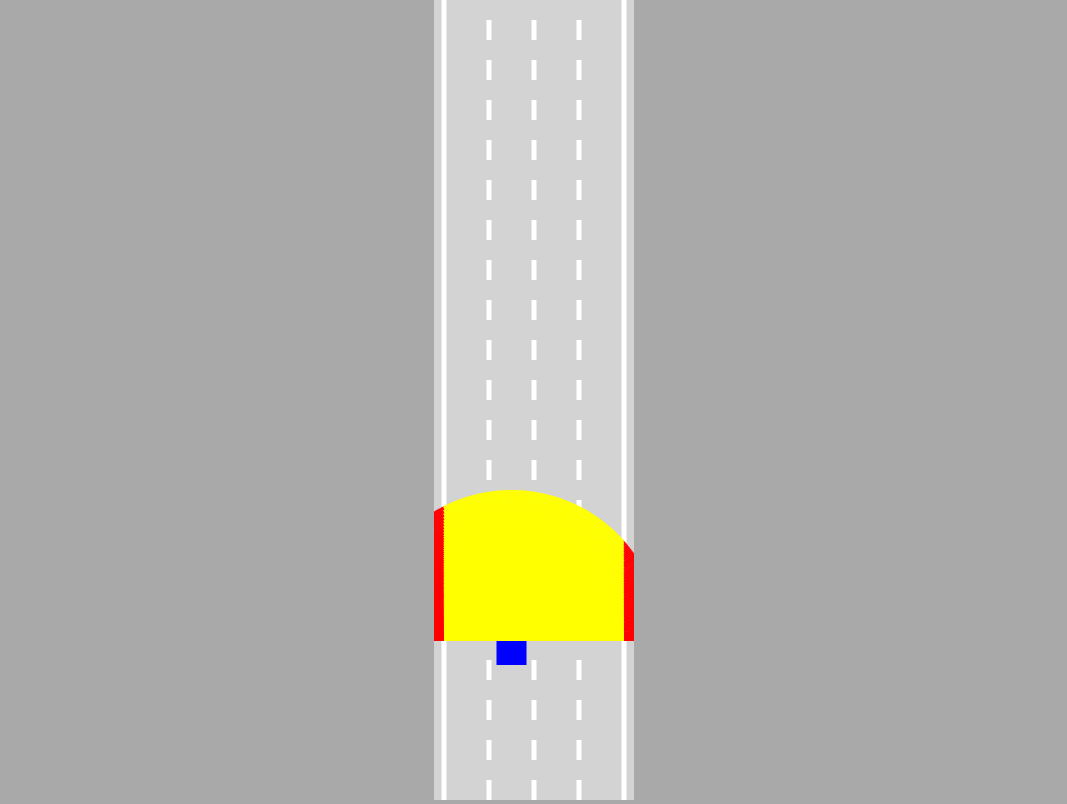
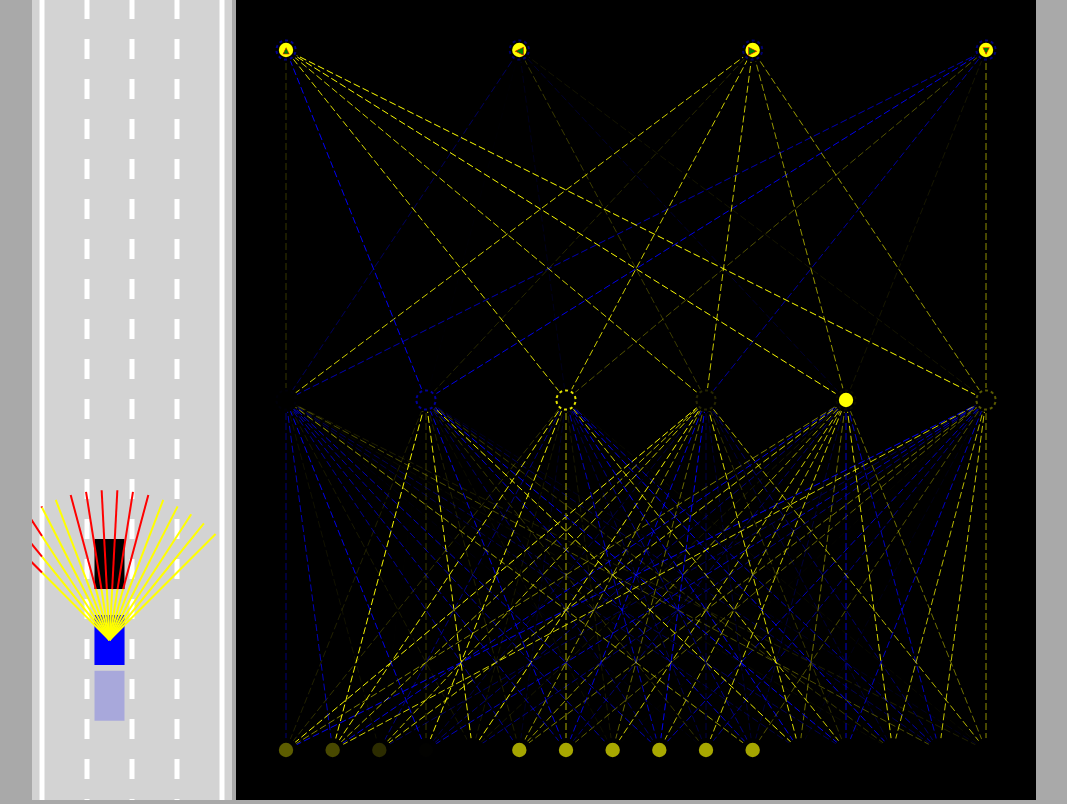
Before and after one commit to NoTKrISSS/neural-network-js, a plain HTML site: page index.html in a window 1280 px wide. Shown: the whole page, without its empty margins (106-1173 px from the left). Drawn offline with Linux system fonts and the light colour scheme.

Commit message:
network visualisation & best car algo

```diff
--- a/car.js
+++ b/car.js
@@ -13,8 +13,15 @@ class Car {
     this.angle = 0;
     this.damaged = false;
 
+    this.useBrain = controlType == "AI";
+
     if (controlType != "DUMMY") {
       this.sensor = new Sensor(this);
+      this.brain = new NeuralNetwork([
+        this.sensor.rayCount, // inputs
+        6, // level 2 outputs
+        4, // results
+      ]);
     }
     this.controls = new Controls(controlType);
   }
@@ -28,6 +35,18 @@ class Car {
 
     if (this.sensor) {
       this.sensor.update(roadBorders, traffic);
+      const offsets = this.sensor.readings.map((s) =>
+        s == null ? 0 : 1 - s.offset
+      );
+      const outputs = NeuralNetwork.feedForward(offsets, this.brain);
+      //console.log(outputs);
+
+      if (this.useBrain) {
+        this.controls.forward = outputs[0];
+        this.controls.left = outputs[1];
+        this.controls.right = outputs[2];
+        this.controls.reverse = outputs[3];
+      }
     }
   }
 
@@ -109,7 +128,7 @@ class Car {
     this.y -= Math.cos(this.angle) * this.speed;
   }
   //drawing a car
-  draw(ctx, color) {
+  draw(ctx, color, drawSensor = false) {
     if (this.damaged) {
       ctx.fillStyle = "red";
     } else {
@@ -122,7 +141,7 @@ class Car {
     }
     ctx.fill();
 
-    if (this.sensor) {
+    if (this.sensor && drawSensor) {
       this.sensor.draw(ctx);
     }
   }
--- a/index.html
+++ b/index.html
@@ -10,7 +10,10 @@
 </head>
 
 <body>
-    <canvas id="myCanvas"></canvas>
+    <canvas id="carCanvas"></canvas>
+    <canvas id="networkCanvas"></canvas>
+    <script src="visualizer.js"></script>
+    <script src="network.js"></script>
     <script src="sensor.js"></script>
     <script src="utils.js"></script>
     <script src="road.js"></script>
--- a/main.js
+++ b/main.js
@@ -1,27 +1,63 @@
-const canvas = document.getElementById("myCanvas");
-canvas.width = 200;
+const carCanvas = document.getElementById("carCanvas");
+carCanvas.width = 200;
+const networkCanvas = document.getElementById("networkCanvas");
+networkCanvas.width = 800;
 
-const ctx = canvas.getContext("2d");
-const road = new Road(canvas.width / 2, canvas.width * 0.9);
-const car = new Car(road.getLaneCenter(1), 100, 30, 50, "KEYS");
+const carCtx = carCanvas.getContext("2d");
+const networkCtx = networkCanvas.getContext("2d");
+
+const road = new Road(carCanvas.width / 2, carCanvas.width * 0.9);
+// const cars = new Car(road.getLaneCenter(1), 100, 30, 50, "AI");
+const N = 100;
+const cars = generateCars(N);
+
 const traffic = [new Car(road.getLaneCenter(1), -100, 30, 50, "DUMMY", 2)];
 
 animate();
 
-function animate() {
+function generateCars(N) {
+  const cars = [];
+  for (let i = 1; i < N; i++) {
+    cars.push(new Car(road.getLaneCenter(1), 100, 30, 50, "AI"));
+  }
+  return cars;
+}
+
+function animate(time) {
   for (let i = 0; i < traffic.length; i++) {
     traffic[i].update(road.borders, []);
   }
-  car.update(road.borders, traffic);
-  canvas.height = window.innerHeight;
-  ctx.save();
+
+  for (let i = 0; i < cars.length; i++) {
+    cars[i].update(road.borders, traffic);
+  }
+
+  const bestCar = cars.find((c) => c.y == Math.min(...cars.map((c) => c.y)));
+
+  carCanvas.height = window.innerHeight;
+  networkCanvas.height = window.innerHeight;
+
+  carCtx.save();
   //makes road move you can change the car start position here
-  ctx.translate(0, -car.y + canvas.height * 0.8);
-  road.draw(ctx);
+  carCtx.translate(0, -bestCar.y + carCanvas.height * 0.8);
+  road.draw(carCtx);
   for (let i = 0; i < traffic.length; i++) {
-    traffic[i].draw(ctx, "black");
+    traffic[i].draw(carCtx, "black");
   }
-  car.draw(ctx, "blue");
-  ctx.restore();
+
+  carCtx.globalAlpha = 0.2;
+
+  for (let i = 0; i < cars.length; i++) {
+    cars[i].draw(carCtx, "blue");
+  }
+
+  carCtx.globalAlpha = 1;
+  bestCar.draw(carCtx, "blue", true);
+
+  carCtx.restore();
+
+  networkCtx.lineDashOffset = -time / 100;
+
+  Visualizer.drawNetwork(networkCtx, bestCar.brain);
   requestAnimationFrame(animate);
 }
--- /dev/null
+++ b/network.js
@@ -0,0 +1,64 @@
+class NeuralNetwork {
+  constructor(neuronCounts) {
+    this.levels = [];
+    for (let i = 0; i < neuronCounts.length - 1; i++) {
+      this.levels.push(new Level(neuronCounts[i], neuronCounts[i + 1]));
+    }
+  }
+
+  static feedForward(givenInputs, network) {
+    let outputs = Level.feedForward(givenInputs, network.levels[0]);
+    for (let i = 1; i < network.levels.length; i++) {
+      outputs = Level.feedForward(outputs, network.levels[i]);
+    }
+    return outputs;
+  }
+}
+
+class Level {
+  constructor(inputCount, outputCount) {
+    this.inputs = new Array(inputCount);
+    this.outputs = new Array(outputCount);
+    this.biases = new Array(outputCount);
+
+    this.weights = [];
+    for (let i = 0; i < inputCount; i++) {
+      this.weights[i] = new Array(outputCount);
+    }
+
+    Level.#randomize(this);
+  }
+
+  static #randomize(level) {
+    for (let i = 0; i < level.inputs.length; i++) {
+      for (let j = 0; j < level.outputs.length; j++) {
+        level.weights[i][j] = Math.random() * 2 - 1;
+      }
+    }
+
+    for (let i = 0; i < level.biases.length; i++) {
+      level.biases[i] = Math.random() * 2 - 1;
+    }
+  }
+
+  static feedForward(givenInputs, level) {
+    for (let i = 0; i < level.inputs.length; i++) {
+      level.inputs[i] = givenInputs[i];
+    }
+
+    for (let i = 0; i < level.outputs.length; i++) {
+      let sum = 0;
+      for (let j = 0; j < level.inputs.length; j++) {
+        sum += level.inputs[j] * level.weights[j][i];
+      }
+
+      if (sum > level.biases[i]) {
+        level.outputs[i] = 1;
+      } else {
+        level.outputs[i] = 0;
+      }
+    }
+
+    return level.outputs;
+  }
+}
--- a/sensor.js
+++ b/sensor.js
@@ -1,9 +1,9 @@
 class Sensor {
   constructor(car) {
     this.car = car;
-    this.rayCount = 280;
+    this.rayCount = 16;
     this.rayLength = 150;
-    this.raySpread = Math.PI / 1;
+    this.raySpread = Math.PI / 2;
 
     this.rays = [];
     this.readings = [];
--- a/style.css
+++ b/style.css
@@ -5,6 +5,10 @@ body {
   text-align: center;
 }
 
-#myCanvas {
+#carCanvas {
   background: lightgray;
 }
+
+#networkCanvas {
+  background: black;
+}
--- a/utils.js
+++ b/utils.js
@@ -38,4 +38,13 @@ function polysIntersect(poly1, poly2) {
       }
     }
   }
+  return false;
 }
+
+function getRGBA(value) {
+  const alpha = Math.abs(value);
+  const R = value < 0 ? 0 : 255;
+  const G = R;
+  const B = value > 0 ? 0 : 255;
+  return "rgba(" + R + "," + G + "," + B + "," + alpha + ")";
+}
--- /dev/null
+++ b/visualizer.js
@@ -0,0 +1,105 @@
+class Visualizer {
+  static drawNetwork(ctx, network) {
+    const margin = 50;
+    const left = margin;
+    const top = margin;
+    const width = ctx.canvas.width - margin * 2;
+    const height = ctx.canvas.height - margin * 2;
+
+    const levelHeight = height / network.levels.length;
+
+    for (let i = network.levels.length - 1; i >= 0; i--) {
+      const levelTop =
+        top +
+        lerp(
+          height - levelHeight,
+          0,
+          network.levels.length == 1 ? 0.5 : i / (network.levels.length - 1)
+        );
+
+      ctx.setLineDash([7, 3]);
+      Visualizer.drawLevel(
+        ctx,
+        network.levels[i],
+        left,
+        levelTop,
+        width,
+        levelHeight,
+        i == network.levels.length - 1
+          ? ["\u25B2", "\u25C0", "\u25B6", "\u25BC"]
+          : []
+      );
+    }
+  }
+
+  static drawLevel(ctx, level, left, top, width, height, outputLabels) {
+    const right = left + width;
+    const bottom = top + height;
+
+    const { inputs, outputs, weights, biases } = level;
+
+    for (let i = 0; i < inputs.length; i++) {
+      for (let j = 0; j < outputs.length; j++) {
+        ctx.beginPath();
+        ctx.moveTo(Visualizer.#getNodeX(inputs, i, left, right), bottom);
+        ctx.lineTo(Visualizer.#getNodeX(outputs, j, left, right), top);
+        ctx.lineWidth = 1;
+        ctx.strokeStyle = getRGBA(weights[i][j]);
+        ctx.stroke();
+      }
+    }
+
+    const nodeRadius = 12;
+    for (let i = 0; i < inputs.length; i++) {
+      const x = Visualizer.#getNodeX(inputs, i, left, right);
+      ctx.beginPath();
+      ctx.arc(x, bottom, nodeRadius, 0, Math.PI * 2);
+      ctx.fillStyle = "black";
+      ctx.fill();
+      ctx.beginPath();
+      ctx.arc(x, bottom, nodeRadius * 0.6, 0, Math.PI * 2);
+      ctx.fillStyle = getRGBA(inputs[i]);
+      ctx.fill();
+    }
+
+    for (let i = 0; i < outputs.length; i++) {
+      const x = Visualizer.#getNodeX(outputs, i, left, right);
+      ctx.beginPath();
+      ctx.arc(x, top, nodeRadius, 0, Math.PI * 2);
+      ctx.fillStyle = "black";
+      ctx.fill();
+      ctx.beginPath();
+      ctx.arc(x, top, nodeRadius * 0.6, 0, Math.PI * 2);
+      ctx.fillStyle = getRGBA(outputs[i]);
+      ctx.fill();
+
+      ctx.beginPath();
+      ctx.lineWidth = 2;
+      ctx.arc(x, top, nodeRadius * 0.8, 0, Math.PI * 2);
+      ctx.strokeStyle = getRGBA(biases[i]);
+      ctx.setLineDash([3, 3]);
+      ctx.stroke();
+      ctx.setLineDash([]);
+
+      if (outputLabels[i]) {
+        ctx.beginPath();
+        ctx.textAlign = "center";
+        ctx.textBaseline = "middle";
+        ctx.fillStyle = "green";
+        ctx.strokeStyle = "red";
+        ctx.font = nodeRadius * 0.9 + "px Arial";
+        ctx.fillText(outputLabels[i], x, top + nodeRadius * 0.1);
+        ctx.lineWidth = 0.5;
+        ctx.strokeText(outputLabels[i], x, top + nodeRadius * 0.1);
+      }
+    }
+  }
+
+  static #getNodeX(nodes, index, left, right) {
+    return lerp(
+      left,
+      right,
+      nodes.length == 1 ? 0.5 : index / (nodes.length - 1)
+    );
+  }
+}
```
